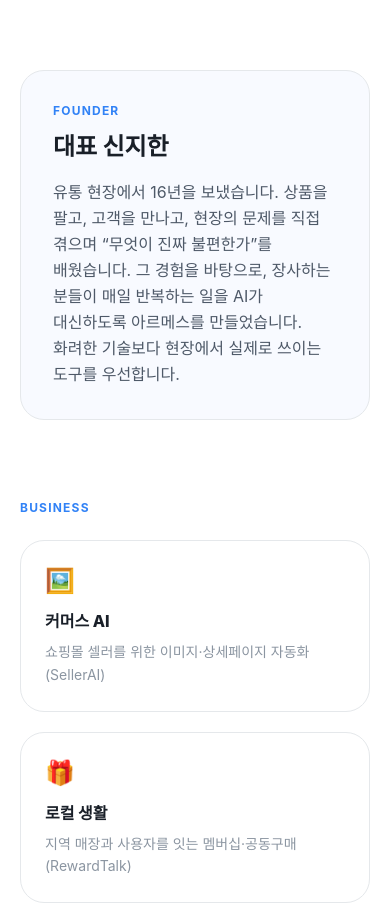
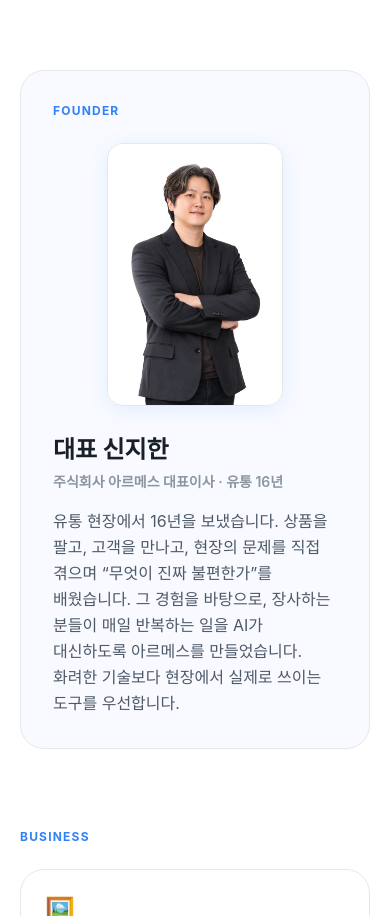
Before and after one commit to lovetoshin/armes-homepage, a Next.js app: page /about in a window 390 px wide. Shown: the part 1720-2636 px from the top of the page. Built offline with nearby package versions, Linux system fonts and the light colour scheme; no server answers; a web font is replaced by a local one.

Commit message:
feat: 회사소개 대표 신지한 섹션에 CEO 사진 추가
- public/about/ceo.jpg 추가, Founder 섹션을 사진+소개 2단 배치로
- 모바일은 사진 위/글 아래로 자동 스택

Co-Authored-By: Claude Opus 4.8 (1M context) <noreply@anthropic.com>

```diff
--- a/app/about/page.tsx
+++ b/app/about/page.tsx
@@ -129,8 +129,20 @@ export default function AboutPage() {
 
         {/* 대표 스토리 */}
         <section className="bg-[#F8FAFF] border border-[#E5E8EB] rounded-3xl p-8 lg:p-10">
-          <p className="text-xs text-[#3182F6] font-bold uppercase tracking-widest mb-3">Founder</p>
-          <h2 className="text-2xl font-extrabold text-[#191F28] mb-4">대표 신지한</h2>
+          <p className="text-xs text-[#3182F6] font-bold uppercase tracking-widest mb-6">Founder</p>
+          <div className="flex flex-col sm:flex-row gap-7 lg:gap-10 items-center sm:items-start">
+            {/* 대표 사진 */}
+            <div className="w-44 sm:w-48 flex-shrink-0">
+              {/* eslint-disable-next-line @next/next/no-img-element */}
+              <img
+                src="/about/ceo.jpg"
+                alt="주식회사 아르메스 대표 신지한"
+                className="w-full h-auto rounded-2xl border border-[#E5E8EB] object-cover block shadow-[0_4px_20px_rgba(49,130,246,0.10)]"
+              />
+            </div>
+            <div>
+              <h2 className="text-2xl font-extrabold text-[#191F28] mb-1.5">대표 신지한</h2>
+              <p className="text-[#8B95A1] text-sm font-semibold mb-4">주식회사 아르메스 대표이사 · 유통 16년</p>
               <p className="text-[#4E5968] text-base leading-relaxed keep-all">
                 유통 현장에서 16년을 보냈습니다. 상품을 팔고, 고객을 만나고,
                 현장의 문제를 직접 겪으며 &ldquo;무엇이 진짜 불편한가&rdquo;를 배웠습니다.
@@ -138,6 +150,8 @@ export default function AboutPage() {
                 아르메스를 만들었습니다. 화려한 기술보다 현장에서 실제로 쓰이는 도구를
                 우선합니다.
               </p>
+            </div>
+          </div>
         </section>
 
         {/* 사업 영역 */}
```
Also changed, not shown: public/about/ceo.jpg (added). Lines whose indentation alone changed are shown as unchanged.
